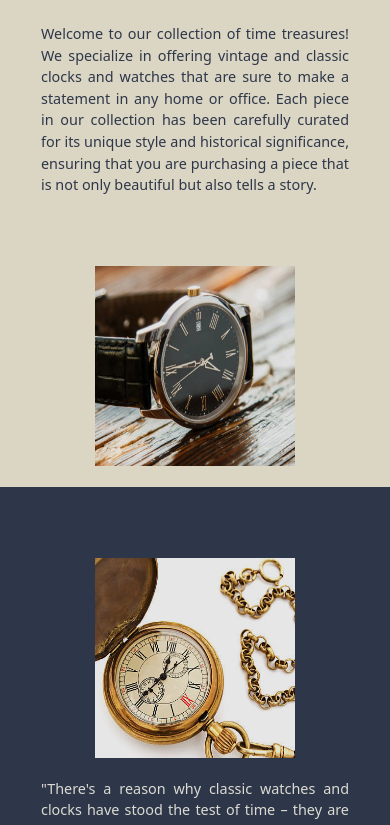
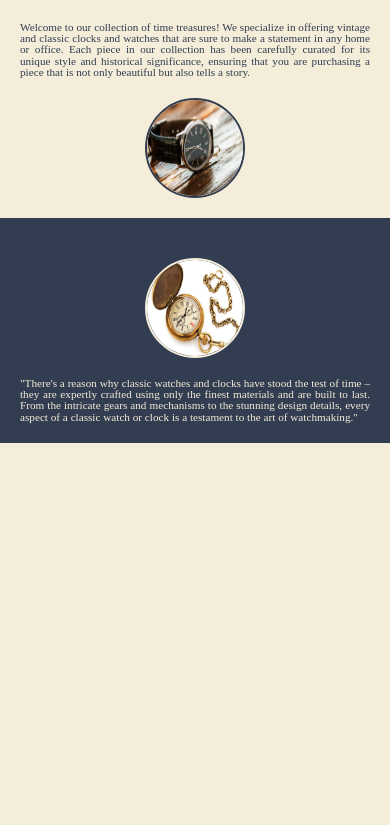
Before and after one commit to OmarElBarazi/TiclOak-Landing-Page, a plain HTML site: page index.html in a window 390 px wide. Shown: the part 88-913 px from the top of the page. After the commit the page ends 844 px from the top, so only its background shows below. Drawn offline with Linux system fonts and the light colour scheme.

Commit message:
Organize Html file and Css file Regarding body section

```diff
--- a/index.html
+++ b/index.html
@@ -41,26 +41,34 @@
 
     <!--Body of Page-->
     <div class="body">
-      <div class="primary-content">
+      <div class="body-content-1">
+        <div class="body-text">
           <p>
-          Welcome to our collection of time treasures! We specialize in offering
-          vintage and classic clocks and watches that are sure to make a
-          statement in any home or office. Each piece in our collection has been
-          carefully curated for its unique style and historical significance,
-          ensuring that you are purchasing a piece that is not only beautiful
-          but also tells a story.
+            Welcome to our collection of time treasures! We specialize in
+            offering vintage and classic clocks and watches that are sure to
+            make a statement in any home or office. Each piece in our collection
+            has been carefully curated for its unique style and historical
+            significance, ensuring that you are purchasing a piece that is not
+            only beautiful but also tells a story.
           </p>
-        <div class="primary-image"></div>
         </div>
-      <div class="secondary-content">
-        <div class="secondary-image"></div>
+        <div class="body-image">
+          <img src="./Images/image3-oldClassicWatch.jpg" />
+        </div>
+      </div>
+      <div class="body-content-2">
+        <div class="body-image">
+          <img src="./Images/Imag2-GoldenPocketClock.jpg" />
+        </div>
+        <div class="body-text">
           <p>
             "There's a reason why classic watches and clocks have stood the test
             of time – they are expertly crafted using only the finest materials
-          and are built to last. From the intricate gears and mechanisms to the
-          stunning design details, every aspect of a classic watch or clock is a
-          testament to the art of watchmaking."
+            and are built to last. From the intricate gears and mechanisms to
+            the stunning design details, every aspect of a classic watch or
+            clock is a testament to the art of watchmaking."
           </p>
+        </div>
       </div>
     </div>
   </body>
--- a/style.css
+++ b/style.css
@@ -141,69 +141,154 @@ body {
 }
 
 /*Body of Page CSS*/
-.body{
+.body {
   display: inline-block;
   justify-content: center;
   align-items: center;
 }
 
-.primary-content,
-.secondary-content {
-  background-size: cover;
-  background-position: center;
-  background-color: var(--second-color);
-  border: 1px solid var(--second-color);
-  filter: brightness(90%);
+.body .body-content-1,
+.body .body-content-2 {
+  display: flex;
+  width: 100%;
   height: 100%;
-  width: 100%;
   padding: 20px 20px;
-  display: flex;
 }
 
-.primary-content p,
-.secondary-content p {
+.body .body-content-1 .body-text,
+.body .body-content-2 .body-text {
   position: relative;
-  z-index: 1;
   width: 50%;
+  margin-top: 20px;
+  margin-left: 40px;
   align-items: center;
   display: flex;
   justify-content: center;
-  color: var(--first-color);
-  font-size: 1.2em;
-  text-align: justify;
-  margin-top: 25px;
 }
 
-.primary-content .primary-image,
-.secondary-content .secondary-image {
-  background-image: url(./Images/image3-oldClassicWatch.jpg);
-  background-repeat: no-repeat;
-  background-position: center center;
-  margin-left: 40px;
-  margin-top: 25px;
-  background-size: 300px 250px;
-  display: flex;
-  justify-content: center;
-  align-items: center;
-  width: 50%;
-  height: 300px;
+.body .body-content-1 .body-text p,
+.body .body-content-2 .body-text p {
+  font-size: 1em;
+  font-weight: 300;
+  font-family: "Times New Roman", Times, serif;
+  line-height: 1em;
+  text-align: justify;
 }
 
-.secondary-content {
-  background-color: var(--first-color);
-  border: 1px solid var(--first-color);
+.body .body-content-1 .body-image,
+.body .body-content-2 .body-image {
+  margin-left: 40px;
+  width: 50%;
+  justify-content: center;
+  display: flex;
+  align-items: center;
 }
 
-.secondary-content p {
-  color: var(--four-color);
-  margin-left: 80px;
+.body .body-content-1 .body-image img,
+.body .body-content-2 .body-image img {
+  width: 200px;
+  height: 200px;
+  border-radius: 200px;
 }
 
-.secondary-content .secondary-image {
-  background-image: url(./Images/Imag2-GoldenPocketClock.jpg);
-  margin-left: 20px;
+.body .body-content-1 {
+  background-color: var(--second-color);
 }
 
+.body .body-content-2 {
+  background-color: var(--first-color);
+}
+
+.body .body-content-1 .body-text p {
+  color: var(--first-color);
+}
+
+.body .body-content-2 .body-text p {
+  color: var(--second-color);
+}
+
+.body .body-content-1 .body-image img {
+  border: 4px solid var(--first-color);
+}
+
+.body .body-content-2 .body-image img {
+  border: 4px solid var(--second-color);
+}
+
+@media (max-width: 500px) {
+  .body .body-content-1,
+  .body .body-content-2 {
+    display: inline-block;
+    width: 100%;
+    height: 100%;
+    padding: 20px 20px;
+  }
+
+  .body .body-content-1 .body-text,
+  .body .body-content-2 .body-text {
+    position: relative;
+    width: 100%;
+    margin: 0px;
+    align-items: center;
+    display: flex;
+    justify-content: center;
+  }
+
+  .body .body-content-1 .body-text p,
+  .body .body-content-2 .body-text p {
+    font-size: 0.7em;
+    font-weight: 200;
+    font-family: "Times New Roman", Times, serif;
+    line-height: 1em;
+    text-align: justify;
+    margin-top: 20px;
+  }
+
+  .body .body-content-1 .body-image,
+  .body .body-content-2 .body-image {
+    margin: 0px;
+    width: 100%;
+    justify-content: center;
+    display: flex;
+    align-items: center;
+  }
+
+  .body .body-content-1 .body-image img,
+  .body .body-content-2 .body-image img {
+    margin-top: 20px;
+    width: 100px;
+    height: 100px;
+    border-radius: 200px;
+  }
+
+  .body .body-content-1 {
+    background-color: var(--second-color);
+  }
+
+  .body .body-content-2 {
+    background-color: var(--first-color);
+  }
+
+  .body .body-content-1 .body-text p {
+    color: var(--first-color);
+  }
+
+  .body .body-content-2 .body-text p {
+    color: var(--second-color);
+  }
+
+  .body .body-content-1 .body-image img {
+    border: 2px solid var(--first-color);
+  }
+
+  .body .body-content-2 .body-image img {
+    border: 2px solid var(--second-color);
+  }
+}
+
+/*Design For smaller Screens for Body content*/
+
+/*
 @media (max-width: 600px) {
   .primary-content,
   .secondary-content {
@@ -237,4 +322,4 @@ body {
     padding: 20px;
     margin: 0px 0px 0px 0px;
   }
-}
+} */
```
Lines whose indentation alone changed are shown as unchanged.
